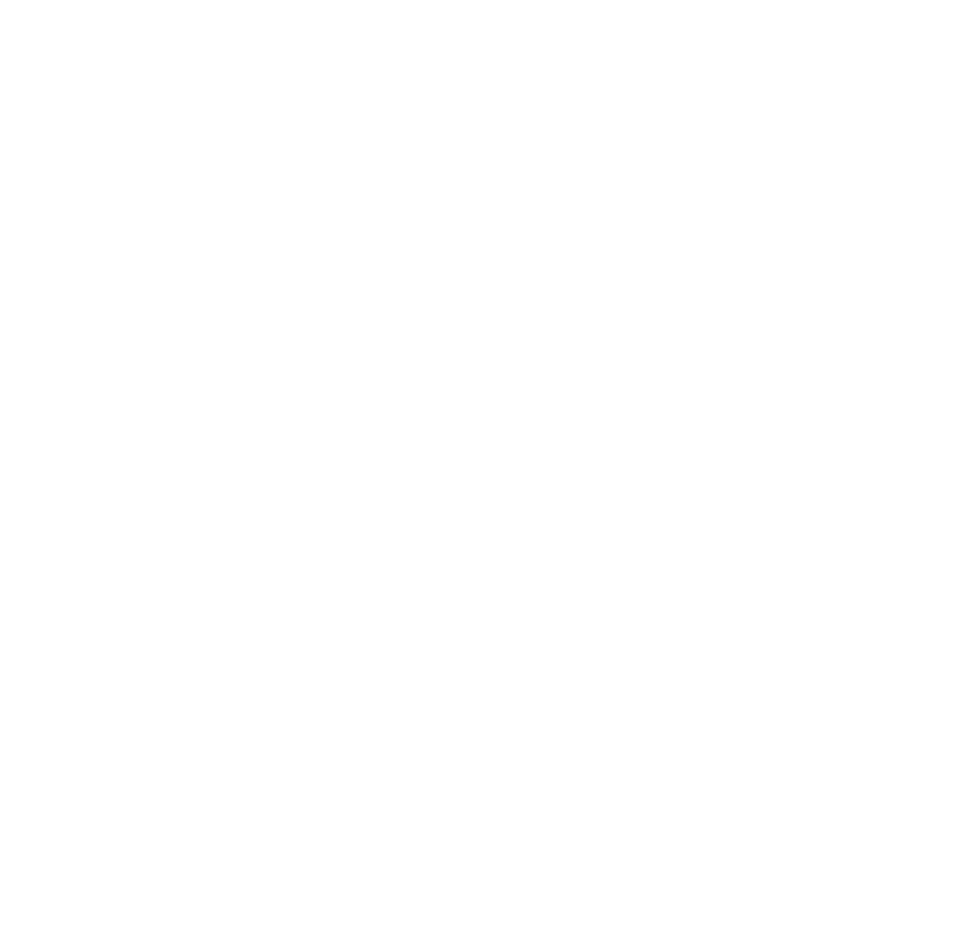
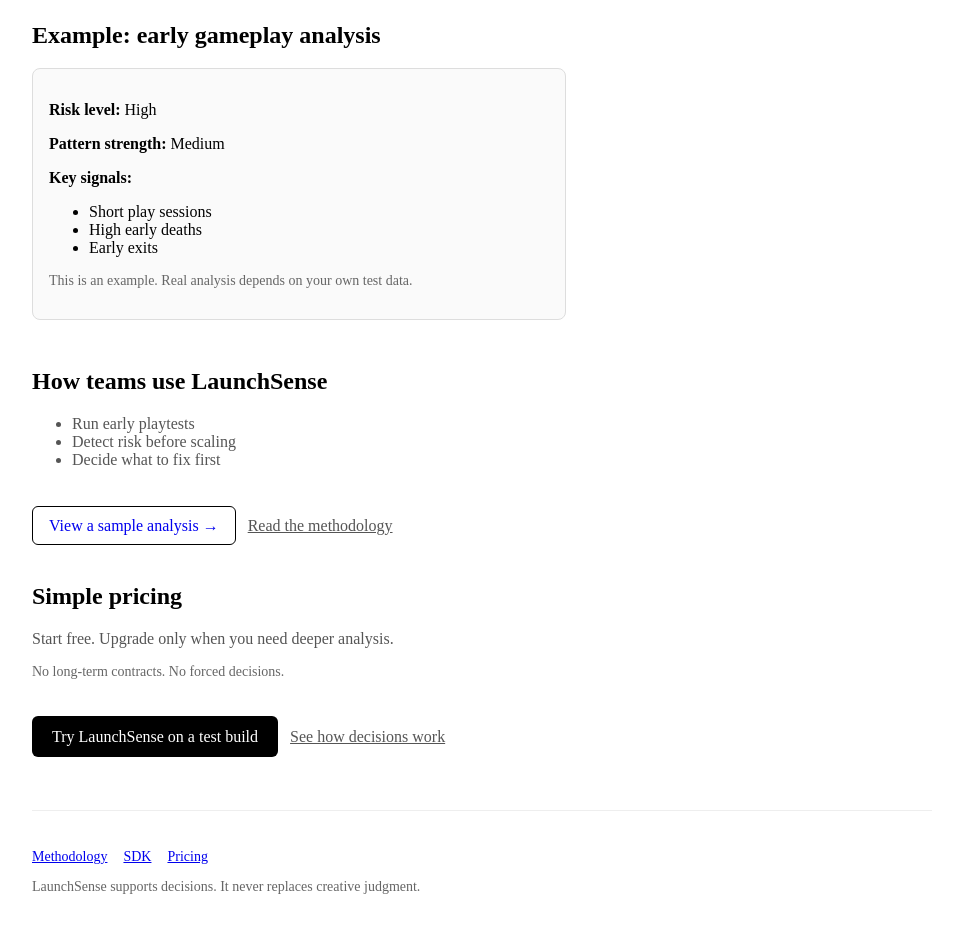
Before and after one commit to ashish98765/launchsense, a Next.js app in the folder frontend/: page / in a window 1280 px wide. Shown: the part 1240-2172 px from the top of the page, without its empty margins (158-1121 px from the left). Before the commit the page ends 1350 px from the top, so only its background shows below. Built offline with nearby package versions, Linux system fonts and the light colour scheme.

Commit message:
Update index.js

```diff
--- a/frontend/pages/index.js
+++ b/frontend/pages/index.js
@@ -103,6 +103,122 @@
         </p>
       </section>
 
+      {/* SAMPLE ANALYSIS PREVIEW */}
+      <section style={{ marginBottom: 48 }}>
+        <h2>Example: early gameplay analysis</h2>
+
+        <div
+          style={{
+            border: "1px solid #ddd",
+            borderRadius: 8,
+            padding: 16,
+            maxWidth: 500,
+            background: "#fafafa",
+          }}
+        >
+          <p><strong>Risk level:</strong> High</p>
+          <p><strong>Pattern strength:</strong> Medium</p>
+
+          <p style={{ marginTop: 12 }}><strong>Key signals:</strong></p>
+          <ul>
+            <li>Short play sessions</li>
+            <li>High early deaths</li>
+            <li>Early exits</li>
+          </ul>
+
+          <p style={{ fontSize: 14, color: "#666", marginTop: 12 }}>
+            This is an example. Real analysis depends on your own test data.
+          </p>
+        </div>
+      </section>
+
+      {/* HOW TEAMS USE THIS */}
+      <section style={{ marginBottom: 48 }}>
+        <h2>How teams use LaunchSense</h2>
+        <ul style={{ color: "#555" }}>
+          <li>Run early playtests</li>
+          <li>Detect risk before scaling</li>
+          <li>Decide what to fix first</li>
+        </ul>
+      </section>
+
+      {/* SAFE CTA */}
+      <section style={{ marginBottom: 48 }}>
+        <a
+          href="/demo"
+          style={{
+            padding: "10px 16px",
+            border: "1px solid #000",
+            borderRadius: 6,
+            marginRight: 12,
+            textDecoration: "none",
+          }}
+        >
+          View a sample analysis →
+        </a>
+
+        <a
+          href="/methodology"
+          style={{ color: "#555", textDecoration: "underline" }}
+        >
+          Read the methodology
+        </a>
+      </section>
+
+      {/* PRICING HINT */}
+      <section style={{ marginBottom: 48 }}>
+        <h2>Simple pricing</h2>
+        <p style={{ color: "#555" }}>
+          Start free. Upgrade only when you need deeper analysis.
+        </p>
+        <p style={{ fontSize: 14, color: "#666" }}>
+          No long-term contracts. No forced decisions.
+        </p>
+      </section>
+
+      {/* FINAL CTA */}
+      <section style={{ marginBottom: 64 }}>
+        <a
+          href="/signup"
+          style={{
+            padding: "12px 20px",
+            background: "#000",
+            color: "#fff",
+            borderRadius: 6,
+            marginRight: 12,
+            textDecoration: "none",
+          }}
+        >
+          Try LaunchSense on a test build
+        </a>
+
+        <a
+          href="/demo"
+          style={{ color: "#555", textDecoration: "underline" }}
+        >
+          See how decisions work
+        </a>
+      </section>
+
+      {/* FOOTER */}
+      <footer style={{ borderTop: "1px solid #eee", paddingTop: 24 }}>
+        <p style={{ fontSize: 14, color: "#666" }}>
+          <a href="/methodology" style={{ marginRight: 16 }}>
+            Methodology
+          </a>
+          <a href="/sdk" style={{ marginRight: 16 }}>
+            SDK
+          </a>
+          <a href="/pricing">
+            Pricing
+          </a>
+        </p>
+
+        <p style={{ fontSize: 14, color: "#666", marginTop: 12 }}>
+          LaunchSense supports decisions. It never replaces creative judgment.
+        </p>
+      </footer>
+
     </main>
   );
 }
```
